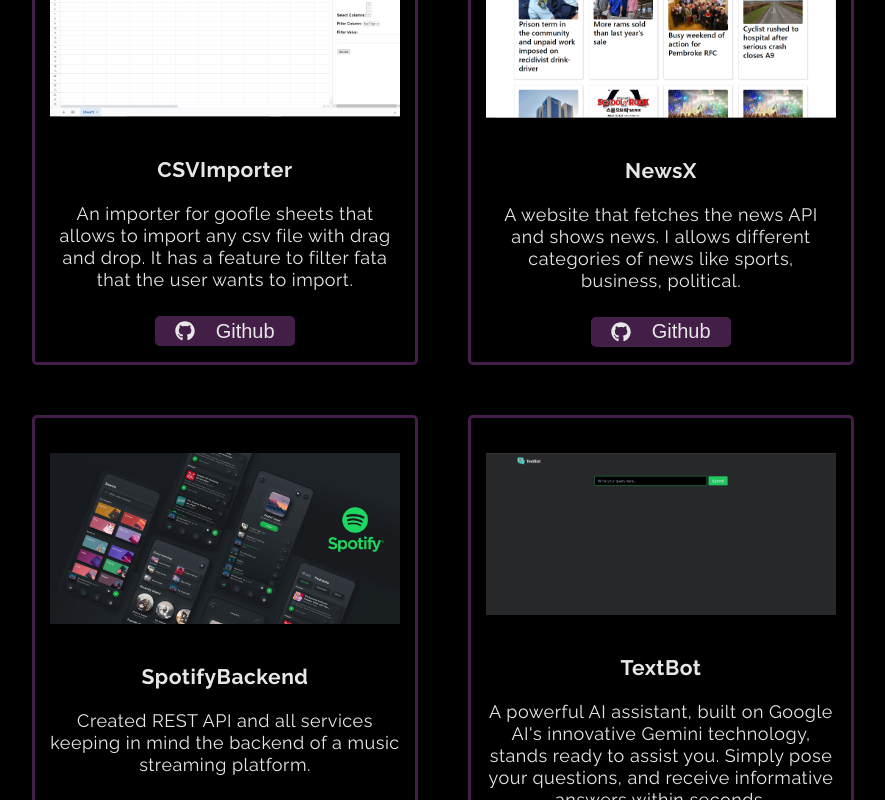
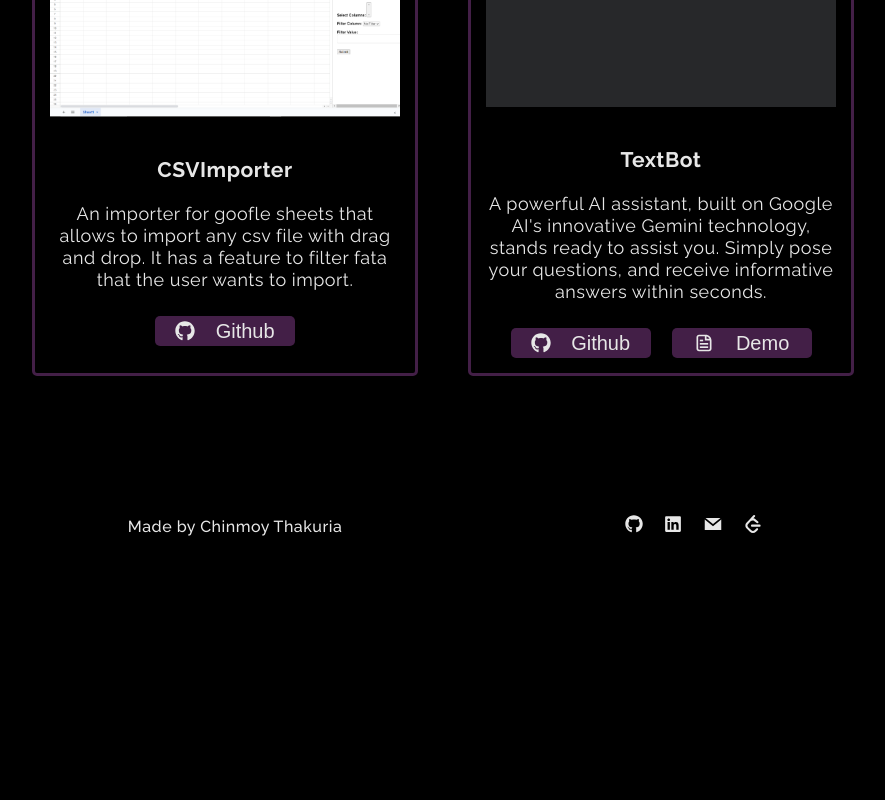
Before and after one commit to chinmoyT/Developer-portfolio, a React (Create React App) app: page /Project in a window 1280 px wide. Shown: the part 940-1740 px from the top of the page, without its empty margins (197-1082 px from the left). After the commit the page ends 1496 px from the top, so only its background shows below. Built offline with nearby package versions, Linux system fonts and the light colour scheme.

Commit message:
removed two unwanted projects

```diff
--- a/src/Components/ProjectBox.js
+++ b/src/Components/ProjectBox.js
@@ -5,9 +5,6 @@
 
 const  ProjectBox = ({projectPhoto, projectName}) => {
   const desc = {
-    NewsXDesc : "A website that fetches the news API and shows news. I allows different categories of news like sports, business, political.",
-    NewsXGithub : "https://github.com/chinmoyT/News-Website",
-    NewsXWebsite: "",
 
     BookMyMovieDesc : "A website to book movies. It has an user login to book movies of their choices. And a admin login to add new movies and confirm the bookings done by the user.",
     BookMyMovieGithub : "https://github.com/chinmoyT/BookMyMovie",
@@ -20,10 +17,6 @@
     CSVImporterDesc :"An importer for goofle sheets that allows to import any csv file with drag and drop. It has a feature to filter fata that the user wants to import.",
     CSVImporterGithub: "https://github.com/chinmoyT/CSV-Importer",
     CSVImporterWebsite:"",
-
-    SpotifyBackendDesc:"Created REST API and all services keeping in mind the backend of a music streaming platform.",
-    SpotifyBackendGithub: "https://github.com/chinmoyT/Spotify-backend",
-    SpotifyBackendWebsite:"",
 
     TextBotDesc: "A powerful AI assistant, built on Google AI's innovative Gemini technology, stands ready to assist you.  Simply pose your questions, and receive informative answers within seconds.",
     TextBotGithub: "https://github.com/chinmoyT/TexttBot",
--- a/src/Components/Projects.js
+++ b/src/Components/Projects.js
@@ -15,8 +15,6 @@
         <ProjectBox projectPhoto={crypto} projectName="CryptoExchange" />
         <ProjectBox projectPhoto={book} projectName="BookMyMovie" />
         <ProjectBox projectPhoto={CSVImporter} projectName="CSVImporter" />
-        <ProjectBox projectPhoto={newsx} projectName="NewsX" />
-        <ProjectBox projectPhoto={Spotify} projectName="SpotifyBackend" />
         <ProjectBox projectPhoto={TextBot} projectName="TextBot" />
       </div>
 
```
